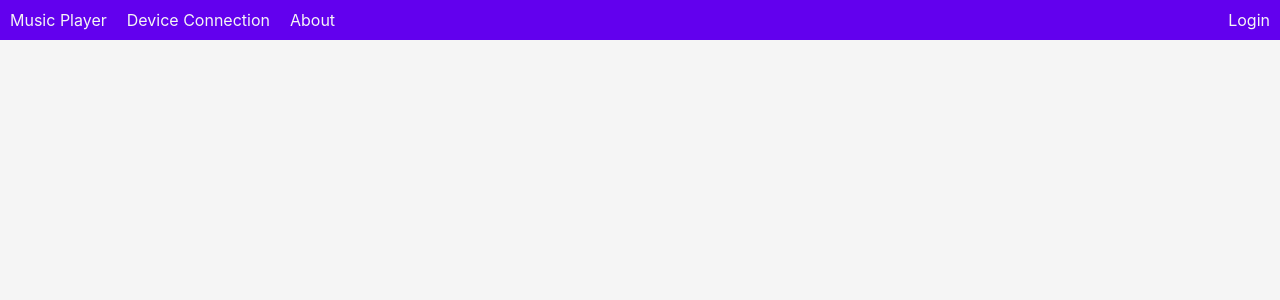
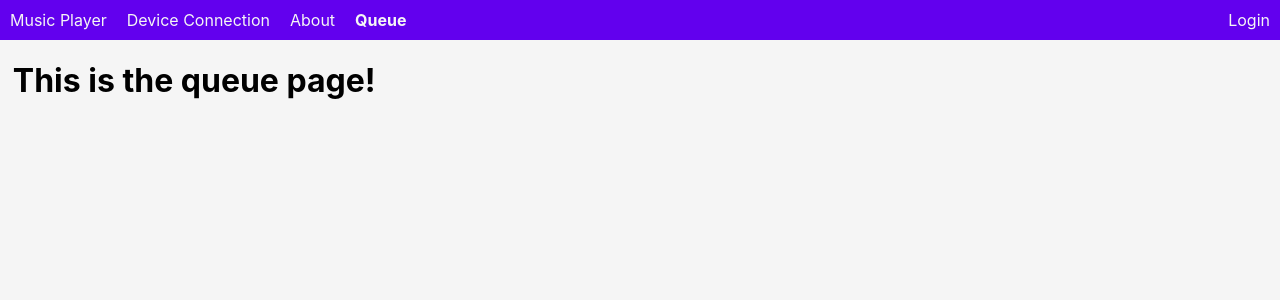
Before and after one commit to rileycleavenger/TheModernJukebox, a React (Create React App) app in the folder the-modern-jukebox-react-app/: page /queue in a window 1280 px wide. Shown: the top 300 px of the page. Built offline with nearby package versions, Linux system fonts and the light colour scheme.

Commit message:
added page for the queue

```diff
--- a/the-modern-jukebox-react-app/src/App.tsx
+++ b/the-modern-jukebox-react-app/src/App.tsx
@@ -32,6 +32,9 @@ function App() {
           <li className={`left ${isButtonBold('/about') ? 'bold' : ''}`}>
             <a href="/about">About</a>
           </li>
+          <li className={`left ${isButtonBold('/queue') ? 'bold' : ''}`}>
+            <a href="/queue">Queue</a>
+          </li>
           <li className={`right ${isButtonBold('/login') ? 'bold' : ''}`} >
             <a href="/login">Login</a>
           </li>
--- a/the-modern-jukebox-react-app/src/AppRouter.tsx
+++ b/the-modern-jukebox-react-app/src/AppRouter.tsx
@@ -5,6 +5,7 @@ import About from './pages/about/About';
 import MusicPlayer from './pages/music-player/MusicPlayer';
 import DeviceConnection from './pages/device-connection/DeviceConnection';
 import Login from './pages/login/Login';
+import Queue from './pages/queue/Queue';
 
 function AppRouter(){
 
@@ -17,6 +18,7 @@ function AppRouter(){
                 <Route path="/login" element={<Login />} />
                 <Route path="/device-connection" element={<DeviceConnection />} />
                 <Route path="/music-player" element={<MusicPlayer />} />
+                <Route path="/queue" element={<Queue />} />
             </Routes>
         </BrowserRouter>
     )
--- a/the-modern-jukebox-react-app/src/pages/device-connection/DeviceConnection.tsx
+++ b/the-modern-jukebox-react-app/src/pages/device-connection/DeviceConnection.tsx
@@ -1,11 +1,9 @@
 import React from 'react';
-import HttpListener from './components/HttpListener/HttpListener';
 
 function DeviceConnection() {
   return (
     <div>
       <h1>This is the device connection page!</h1>
-      <HttpListener />
     </div>
   );
 }
--- a/the-modern-jukebox-react-app/src/pages/music-player/MusicPlayer.tsx
+++ b/the-modern-jukebox-react-app/src/pages/music-player/MusicPlayer.tsx
@@ -4,6 +4,7 @@ import { SpotifyApi } from '@spotify/web-api-ts-sdk';
 import { SpotifyObjectForHardware } from '../../types';
 import { addToQueue } from '../../services/SpotifyPostService';
 import axios from 'axios';
+import React from 'react';
 
 let token = (sessionStorage.getItem("token")|| "")
 
--- /dev/null
+++ b/the-modern-jukebox-react-app/src/pages/queue/Queue.tsx
@@ -0,0 +1,11 @@
+import React from 'react';
+
+function Queue() {
+  return (
+    <div>
+      <h1>This is the queue page!</h1>
+    </div>
+  );
+}
+
+export default Queue;
```
Also changed, not shown: the-modern-jukebox-react-app/src/pages/queue/Queue.css (added).
